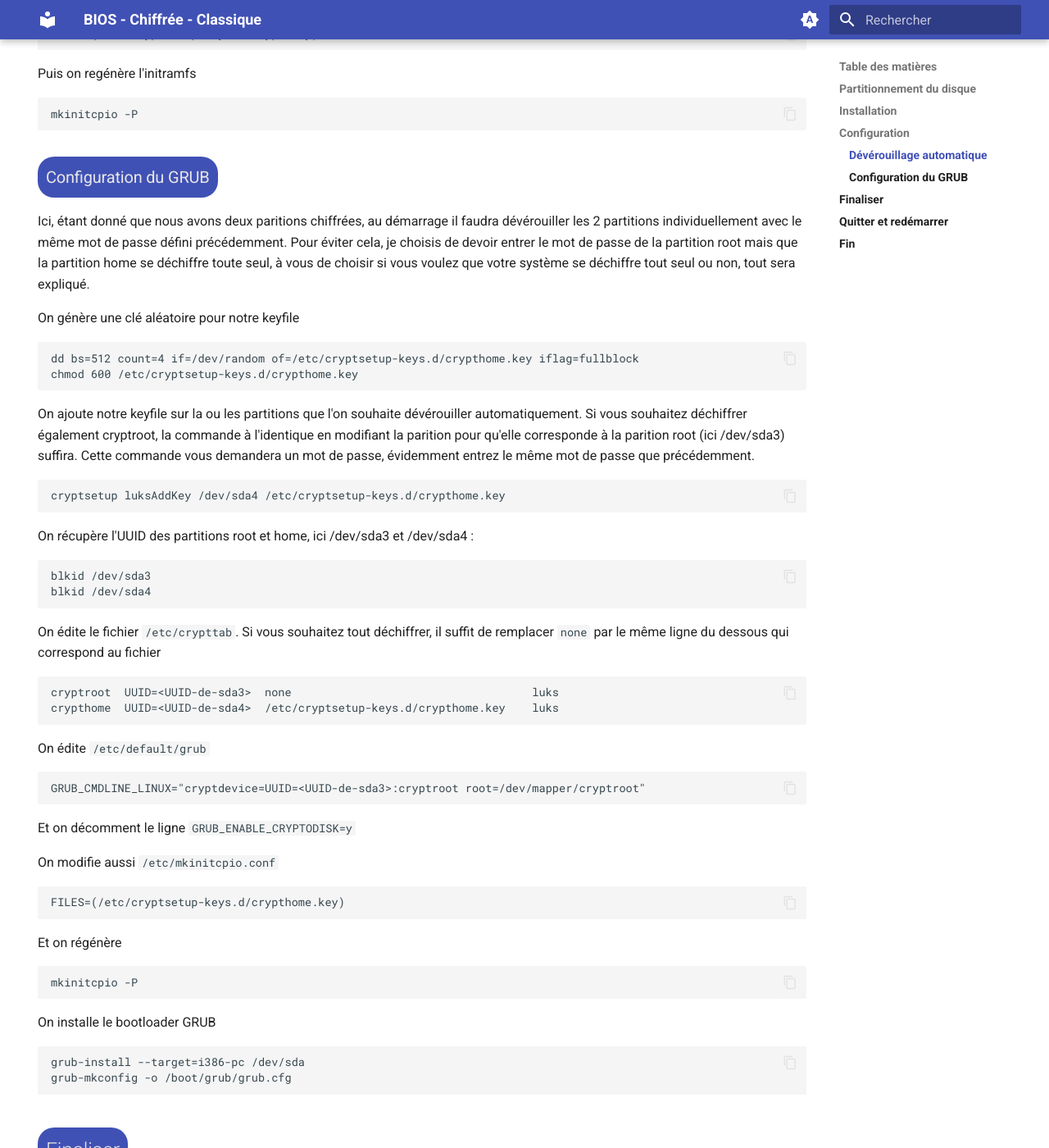
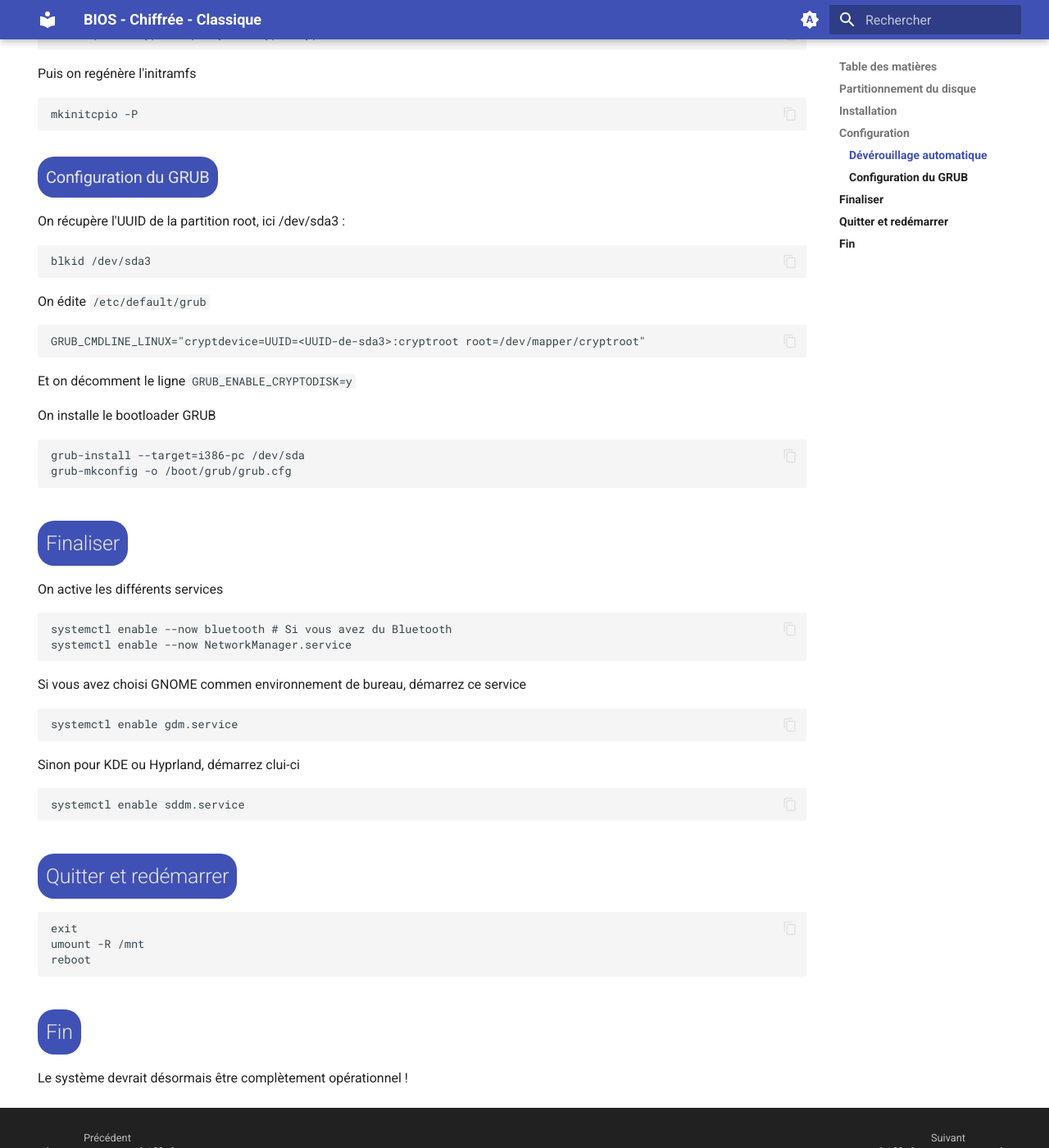
Before and after one commit to Loanbrwsk1/Installer-Arch, an MkDocs documentation site: the page built from docs/BIOS/Chiffrée/Classique/index.md, in a window 1280 px wide and 1400 px high, scrolled down 3690 px. Shown: the whole window at 82% size. Built offline with MkDocs 1.6.1 and Material for MkDocs 9.7.7, drawn with Linux system fonts in a browser that asks for light colours.

Commit message:
update BIOS/Chiffrée/Classique

````diff
--- a/docs/BIOS/Chiffrée/Classique/index.md
+++ b/docs/BIOS/Chiffrée/Classique/index.md
@@ -191,34 +191,10 @@ mkinitcpio -P
 
 ### Configuration du GRUB
 
-Ici, étant donné que nous avons deux paritions chiffrées, au démarrage il faudra dévérouiller les 2 partitions individuellement avec le même mot de passe défini précédemment.
-Pour éviter cela, je choisis de devoir entrer le mot de passe de la partition root mais que la partition home se déchiffre toute seul, à vous de choisir si vous voulez que votre système se déchiffre tout seul ou non, tout sera expliqué.
-
-On génère une clé aléatoire pour notre keyfile
-
-```bash
-dd bs=512 count=4 if=/dev/random of=/etc/cryptsetup-keys.d/crypthome.key iflag=fullblock
-chmod 600 /etc/cryptsetup-keys.d/crypthome.key
-```
-
-On ajoute notre keyfile sur la ou les partitions que l'on souhaite dévérouiller automatiquement. Si vous souhaitez déchiffrer également cryptroot, la commande à l'identique en modifiant la parition pour qu'elle corresponde à la parition root (ici /dev/sda3) suffira. Cette commande vous demandera un mot de passe, évidemment entrez le même mot de passe que précédemment.
-
-```bash
-cryptsetup luksAddKey /dev/sda4 /etc/cryptsetup-keys.d/crypthome.key
-```
-
-On récupère l'UUID des partitions root et home, ici /dev/sda3 et /dev/sda4 :
+On récupère l'UUID de la partition root, ici /dev/sda3 :
 
 ```bash
 blkid /dev/sda3
-blkid /dev/sda4
-```
-
-On édite le fichier ```/etc/crypttab```. Si vous souhaitez tout déchiffrer, il suffit de remplacer ```none``` par le même ligne du dessous qui correspond au fichier
-
-```bash
-cryptroot  UUID=<UUID-de-sda3>  none                                    luks
-crypthome  UUID=<UUID-de-sda4>  /etc/cryptsetup-keys.d/crypthome.key    luks
 ```
 
 On édite ```/etc/default/grub```
@@ -228,18 +204,6 @@ GRUB_CMDLINE_LINUX="cryptdevice=UUID=<UUID-de-sda3>:cryptroot root=/dev/mapper/c
 ```
 
 Et on décomment le ligne ```GRUB_ENABLE_CRYPTODISK=y```
-
-On modifie aussi ```/etc/mkinitcpio.conf```
-
-```bash
-FILES=(/etc/cryptsetup-keys.d/crypthome.key)
-```
-
-Et on régénère
-
-```bash
-mkinitcpio -P
-```
 
 On installe le bootloader GRUB
 
````
Also changed, not shown: site/BIOS/Chiffrée/Classique/index.html, site/search/search_index.js, site/search/search_index.json, site/sitemap.xml, 1 other file.
